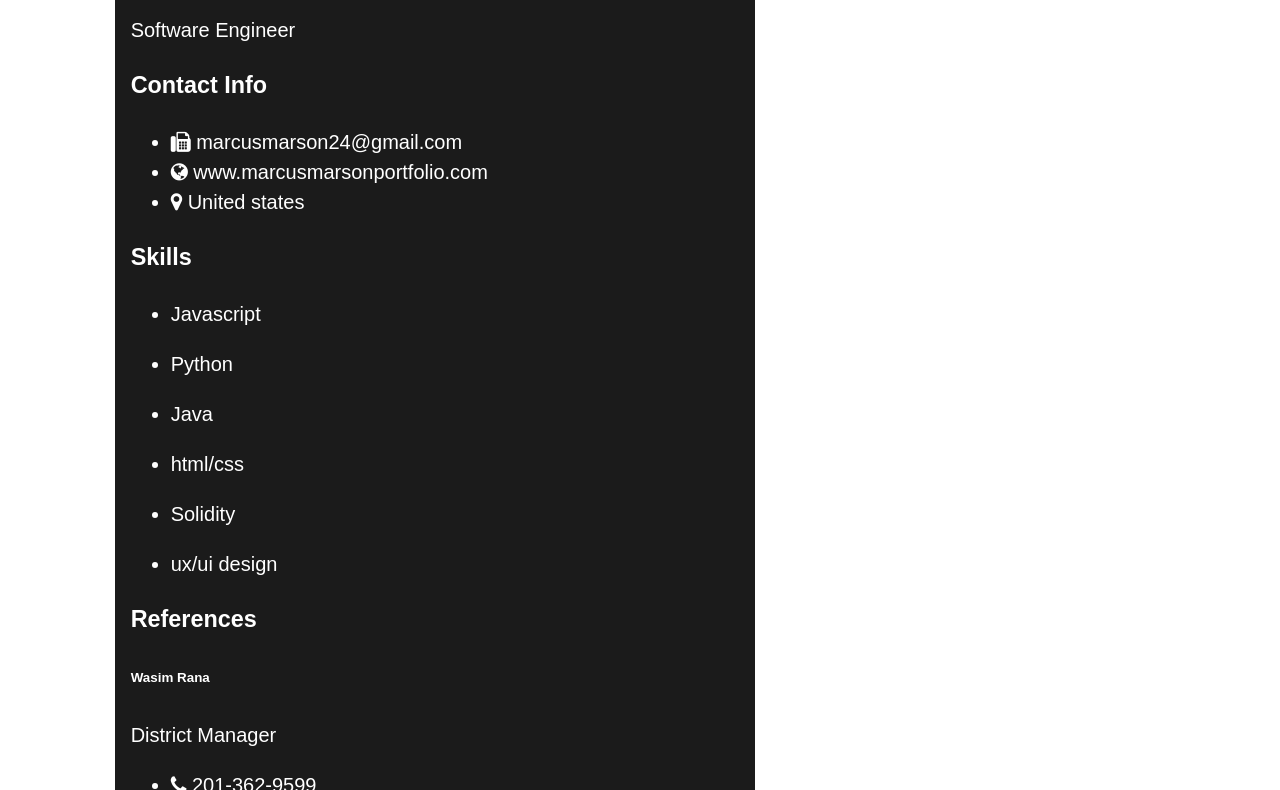
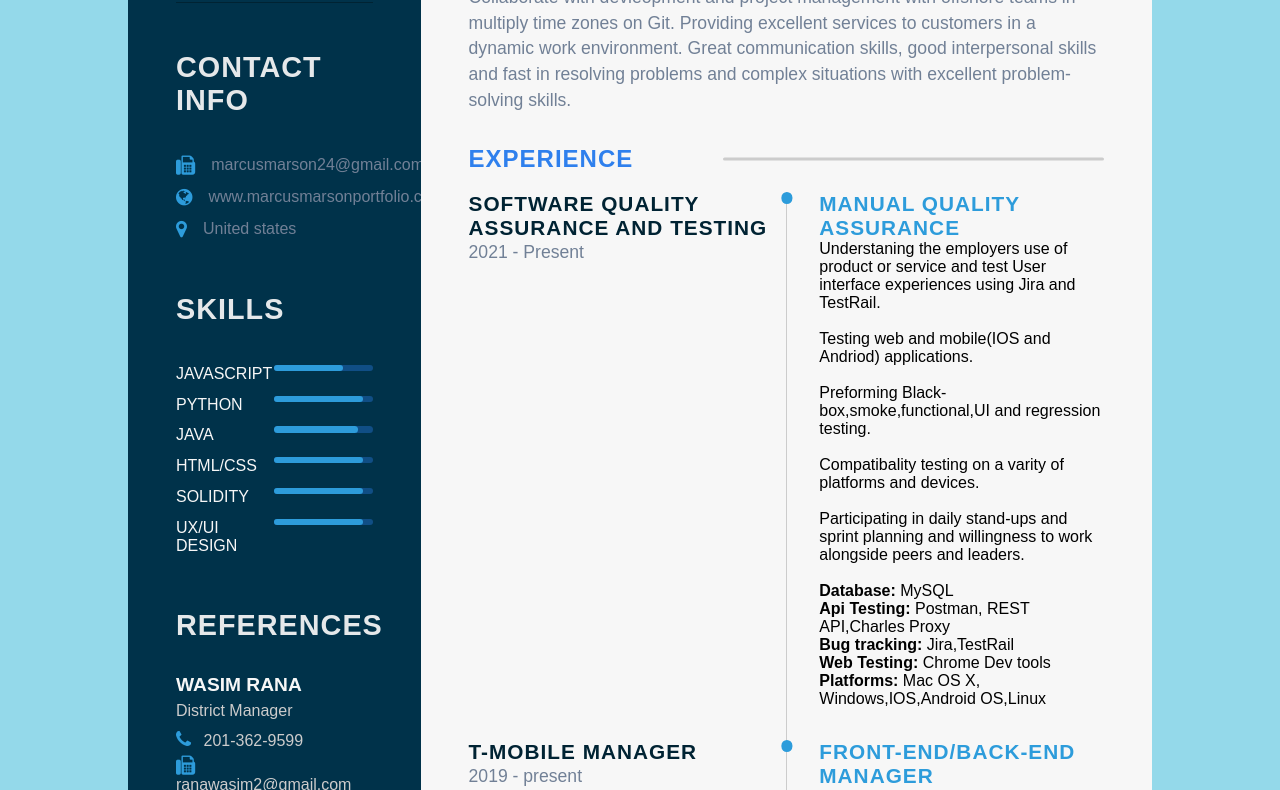
Before and after one commit to marcusmarsonio/marcusmarsonportfolio.com, a plain HTML site: page resume/index.html in a window 1280 px wide. Shown: the part 254-1044 px from the top of the page. Drawn offline with Linux system fonts and the light colour scheme; a web font is replaced by a local one.

Commit message:
Update style.css

```diff
--- a/resume/style.css
+++ b/resume/style.css
@@ -1,81 +1,277 @@
-@import url("https://use.typekit.net/jmk3xov.css");
+*{
+    padding: 0;
+    margin: 0;
+    box-sizing: border-box;
+    list-style: none;
+    font-family: 'Nunito', sans-serif;
+}
 
-canvas {
-  position: fixed;
-  top: 0;
-  left: 0;
+body{
+    background-color: #94D9EA;
+}
+
+.main-content{
+    min-height: 100vh;
+    width: 80%;
+    margin: 2rem auto;
+    display: grid;
+    grid-template-columns: repeat(7, 1fr);
+}
+
+.left-section{
+    grid-column: span 2;
+    height: 100%;
+    background-color: #00324A;
+}
+.right-section{
+    grid-column: span 5;
+    background-color: #f7f7f7;
+    height: 100%;
 }
 
 
-:root {
-  --dark-bg: rgba(15, 15, 15, 0.95);
-  --spacing: 350px;
+.left-content{
+    padding: 2rem 3rem;
+}
+.profile{
+    width: 100%;
+    border-bottom: 1px solid #002333;
+}
 
-  font-family: brandon-grotesque, sans-serif;
-  font-weight: 400;
-  font-style: normal;
+.image{
+    width: 100%;
+    text-align: center;
+}
+.profile img{
+    width: 100%;
+    border-radius: 50%;
+    border: 8px solid #002333;
+
+}
+
+.name{
+    font-size: 2rem;
+    color: white;
+    text-align: center;
+    text-transform: uppercase;
+    letter-spacing: 1px;
+    padding: 1.2rem 0;
+}
+
+.career{
+    font-size: 1.2rem;
+    color: #94D9EA;
+    text-align: center;
+    text-transform: uppercase;
+    letter-spacing: 1px;
+    padding-bottom: 1rem;
+}
+
+.main-title{
+    font-size: 1.8rem;
+    text-transform: uppercase;
+    letter-spacing: 1px;
+    color: #f7f7f7ec;
+    padding-top: 3rem;
+}
+
+.contact-info ul{
+    padding-top: 2rem;
+}
+
+.contact-info ul li{
+    padding: .4rem 0;
+    display: flex;
+    align-items: center;
+    color: #718096;
+}
+.contact-info ul li i{
+    padding-right: 1rem;
+    font-size: 1.2rem;
+    color: #2D9CDB;
+}
+
+.skills-section ul{
+    padding-top: 2rem;
+}
+.skills-section ul li{
+    display: grid;
+    grid-template-columns: repeat(2, 1fr);
+    padding: .4rem 0;
+}
+
+.progress-bar{
+    width: 100%;
+    height: .4rem;
+    background-color: #2f81ed5b;
+    position: relative;
+    border-radius: 12px;
+}
+.progress{
+    height: 100%;
+    position: absolute;
+    left: 0;
+    background-color: #2D9CDB;
+    border-radius: 12px;
+}
+.js-progress{
+    width: 70%;
+}
+.ps-progress{
+    width: 90%;
+}
+.j-progress{
+    width: 85%;
+}
+.c-progress{
+    width: 40%;
+}
+.n-progress{
+    width: 63%;
+}
+.w-progress{
+    width: 78%;
 }
 
 
-main {
-  width: 100vw;
-  color: white;
-  z-index: 99;
-  position: absolute;
-  width: 100%;
-  margin: 0px auto;
-  padding: 120px 0px;
-
-  display: grid;
-  grid-template-columns: repeat(12, 1fr);
+.skill-title{
+    text-transform: uppercase;
+    color: #f7f7f7;
+    font-size: 1rem;
 }
 
-h1, h2, h3, blockquote {
-  font-family: elevon, sans-serif;
-  font-weight: 700;
-  font-style: normal;
+.sub-title{
+    padding-top: 2rem;
+    font-size: 1.2rem;
+    text-transform: uppercase;
+    color: #f7f7f7;
 }
 
-canvas {
-  position: fixed;
-  top: 0;
-  left: 0;
+.sub-para{
+    color: #ccc;
+    padding: .4rem 0;
+}
+
+.references-section li{
+    color: #ccc;
+    padding: .2rem 0;
+}
+.references-section li i{
+    padding-right: .5rem;
+    font-size: 1.2rem;
+    color: #2D9CDB;
+}
+
+.right-main-content{
+    padding: 2rem 3rem;
 }
 
 
+.right-title{
+    letter-spacing: 1px;
+    text-transform: uppercase;
+    color: #2F80ED;
+    margin-bottom: 1.2rem;
+    position: relative;
+}
 
-  header {
-    background: var(--dark-bg);
-    grid-column: 2 / span 5;
-    font-size: 2.5rem;
-    padding: 2rem;
-    margin-bottom: var(--spacing);
-  }
+.right-title::after{
+    content: "";
+    position: absolute;
+    width: 60%;
+    height: .2rem;
+    background-color: #ccc;
+    border-radius: 12px;
+    right: 0;
+    top: 50%;
+    transform: translateY(-50%);
+}
 
-  section {
-    grid-column: 2 / 8;
-    padding: 1rem;
-    background: var(--dark-bg);
-    font-size: 1.25rem;
-    line-height: 1.5;
-    margin-bottom: var(--spacing);
-  }
+.para{
+    line-height: 1.6rem;
+    color: #718096;
+    font-size: 1.1rem;
+}
 
-  blockquote {
-    margin: 0;
-    padding: 0;
-    grid-column: 2 / span 9;
-    margin-bottom: var(--spacing);
-  }
+.sect{
+    padding-bottom: 2rem;
+}
 
-  blockquote p {
-    color: black;
-    background-color: white;
-    font-size: 4rem;
-    display: inline;
-    line-height: 1;
-  }
+.timeline{
+    display: grid;
+    grid-template-columns: repeat(2, 1fr);
+}
 
-  .left {
-    grid-column: 6 / 12;
-  }
+.tl-title{
+    letter-spacing: 1px;
+    font-size: 1.3rem;
+    color: #002333;
+    text-transform: uppercase;
+}
+.tl-title-2{
+    letter-spacing: 1px;
+    font-size: 1.3rem;
+    color: #2D9CDB;
+    text-transform: uppercase;
+}
+
+.tl-content{
+    border-left: 1px solid #ccc;
+    padding-left: 2rem;
+    position: relative;
+    padding-bottom: 2rem;
+}
+
+.tl-title-2::before{
+    content: "";
+    position: absolute;
+    width: .7rem;
+    height: .7rem;
+    background-color: #2D9CDB;
+    border-radius: 50%;
+    transform: translateX(-50%);
+    left: 0;
+}
+
+/*Media Querries*/
+@media screen and (max-width:823px){
+    .right-title::after{
+        width: 40%;
+    }
+}
+@media screen and (max-width:681px){
+    .right-title::after{
+        width: 30%;
+    }
+}
+@media screen and (max-width:780px){
+    .timeline{
+        grid-template-columns: repeat(1, 1fr);
+    }
+}
+@media screen and (max-width:780px){
+    .left-section{
+        grid-column: span 3;
+    }
+    .right-section{
+        grid-column: span 4;
+    }
+}
+@media screen and (max-width:1200px){
+    .main-content{
+        grid-template-columns: repeat(1, 1fr);
+    }
+    .profile img{
+        width: 40%;
+    }
+}
+@media screen and (max-width:700px){
+    .profile img{
+        width: 60%;
+    }
+}
+@media screen and (max-width:390px){
+    .name{
+        font-size: 1.5rem;
+    }
+}
```
